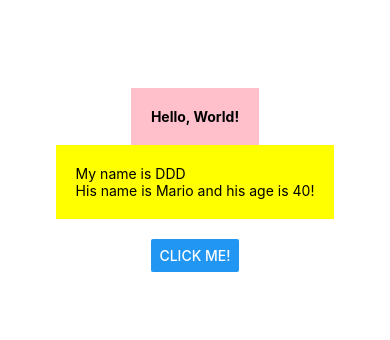
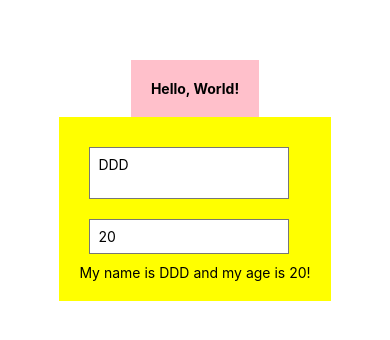
Before and after one commit to DandunAdi/learn-react-native, a React Native app: screen / in a window 390 px wide. Shown: the part 242-582 px from the top of the page. Built offline with nearby package versions, Linux system fonts and the light colour scheme.

Commit message:
lesson #5: TextInput

```diff
--- a/App.js
+++ b/App.js
@@ -1,26 +1,32 @@
 import { StatusBar } from 'expo-status-bar';
 import React, { useState } from 'react';
-import { Button, StyleSheet, Text, View } from 'react-native';
+import { Button, StyleSheet, Text, TextInput, View } from 'react-native';
 
 export default function App() {
   const [name, setName] = useState("DDD");
-  const [person, setPerson] = useState({ name: "Mario", age: 40 });
+  const [age, setAge] = useState("20");
 
-  const pressHandler = () => {
-    setName("EEE");
-    setPerson({ name: "Luigi", age: 43 });
-  }
   return (
     <View style={styles.container}>
       <View style={styles.header}>
         <Text style={styles.textBold}>Hello, World!</Text>
       </View>
       <View style={styles.body}>
-        <Text>My name is {name}</Text>
-        <Text>His name is {person.name} and his age is {person.age}!</Text>
-      </View>
-      <View style={styles.buttonContainer}>
-        <Button title="Click me!" onPress={pressHandler} />
+        <TextInput
+          style={styles.input}
+          placeholder="e.g. John"
+          multiline
+          value={name}
+          onChangeText={(val) => setName(val)}
+        />
+        <TextInput
+          style={styles.input}
+          keyboardType="numeric"
+          placeholder="90"
+          value={age}
+          onChangeText={(val) => setAge(val)}
+        />
+        <Text>My name is {name} and my age is {age}!</Text>
       </View>
       <StatusBar style="auto" />
     </View>
@@ -45,7 +51,12 @@ const styles = StyleSheet.create({
     backgroundColor: "yellow",
     padding: 20
   },
-  buttonContainer: {
-    marginTop: 20,
+  input: {
+    borderWidth: 1,
+    borderColor: "#777",
+    backgroundColor: "white",
+    padding: 8,
+    margin: 10,
+    width: 200,
   }
 });
```
